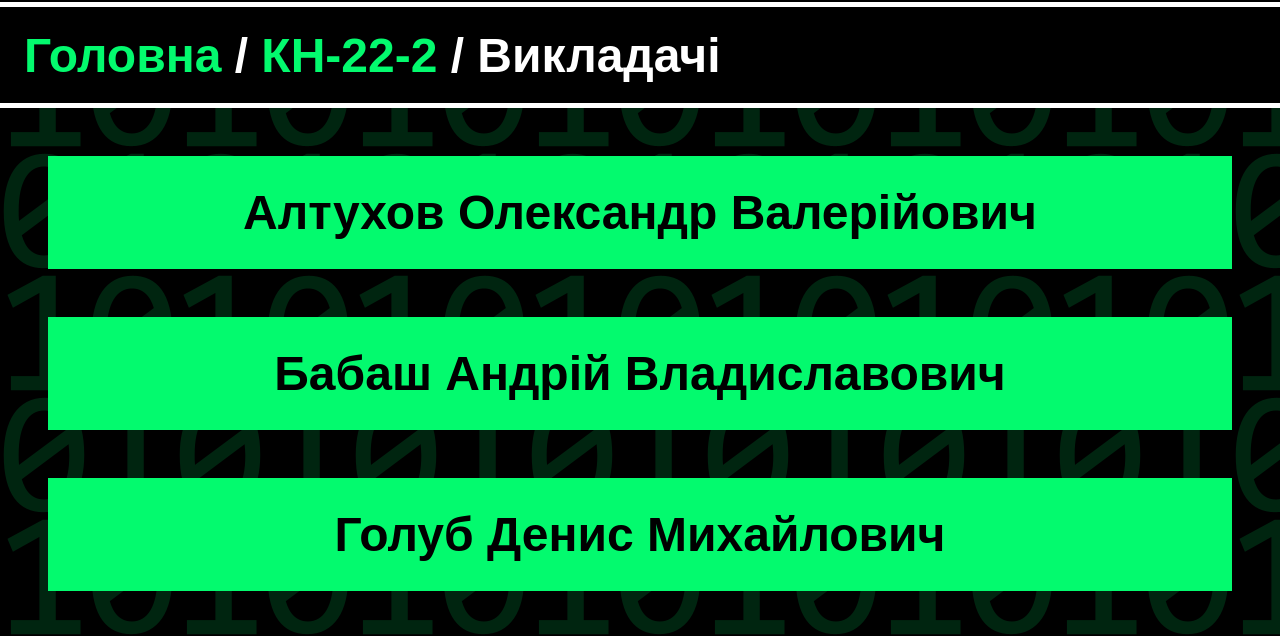
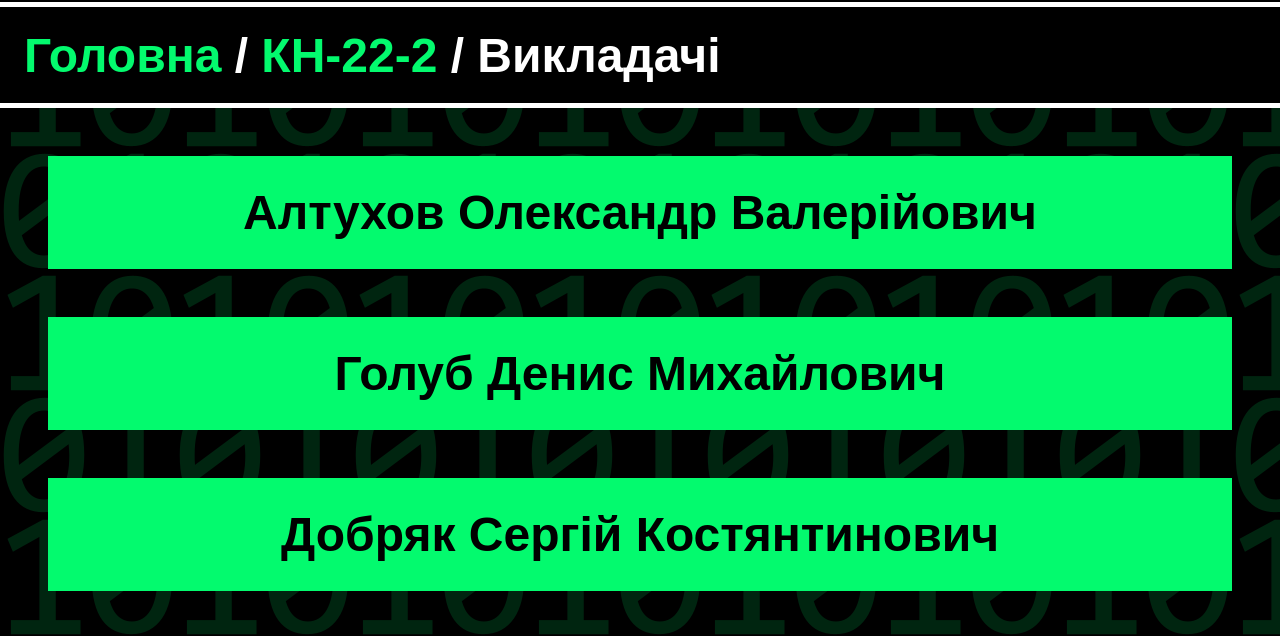
Before and after one commit to IvanShopa/CS, a plain HTML site: page Home/CS-22-2/Teachers/Teachers.html in a window 1280 px wide. Shown: the part 94-730 px from the top of the page. Drawn offline with Linux system fonts and the light colour scheme.

Commit message:
Update Teachers.html

```diff
--- a/Home/CS-22-2/Teachers/Teachers.html
+++ b/Home/CS-22-2/Teachers/Teachers.html
@@ -22,7 +22,6 @@
       </nav>
       <main class="center">
         <a class="button" href="Altukhov_Oleksandr_Valeriyovych/Altukhov_Oleksandr_Valeriyovych.html">Алтухов Олександр Валерійович</a>
-        <a class="button" href="Babash_Andriy_Vladyslavovich/Babash_Andriy_Vladyslavovich.html">Бабаш Андрій Владиславович</a>
         <a class="button" href="Golub_Denys_Mykhailovych/Golub_Denys_Mykhailovych.html">Голуб Денис Михайлович</a>
         <a class="button" href="Dobryak_Serhiy_Kostyantynovich/Dobryak_Serhiy_Kostyantynovich.html">Добряк Сергій Костянтинович</a>
         <a class="button" href="Yeromin_Mykyta_Vasyliovych/Yeromin_Mykyta_Vasyliovych.html">Єрьомін Микита Васильович</a>
```
